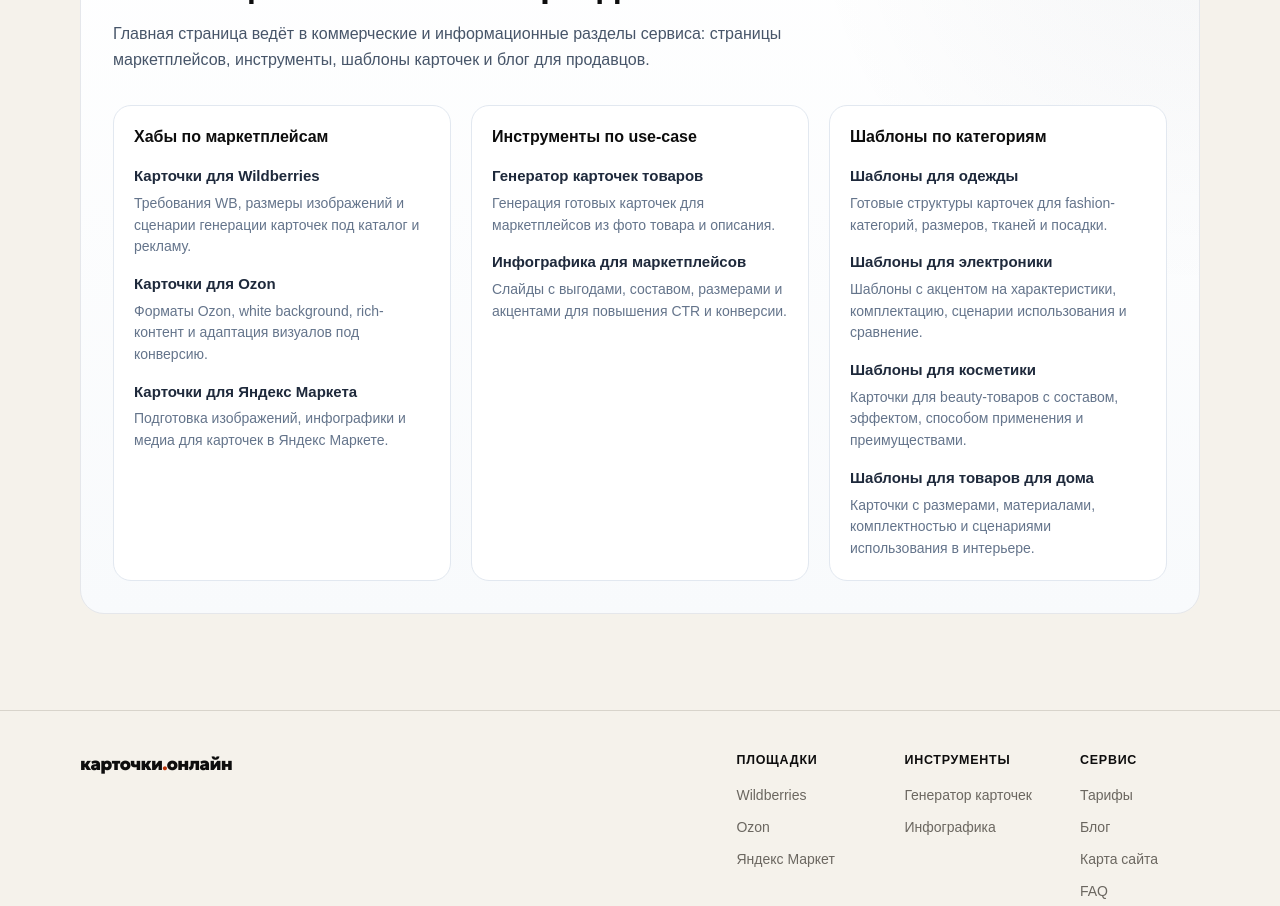
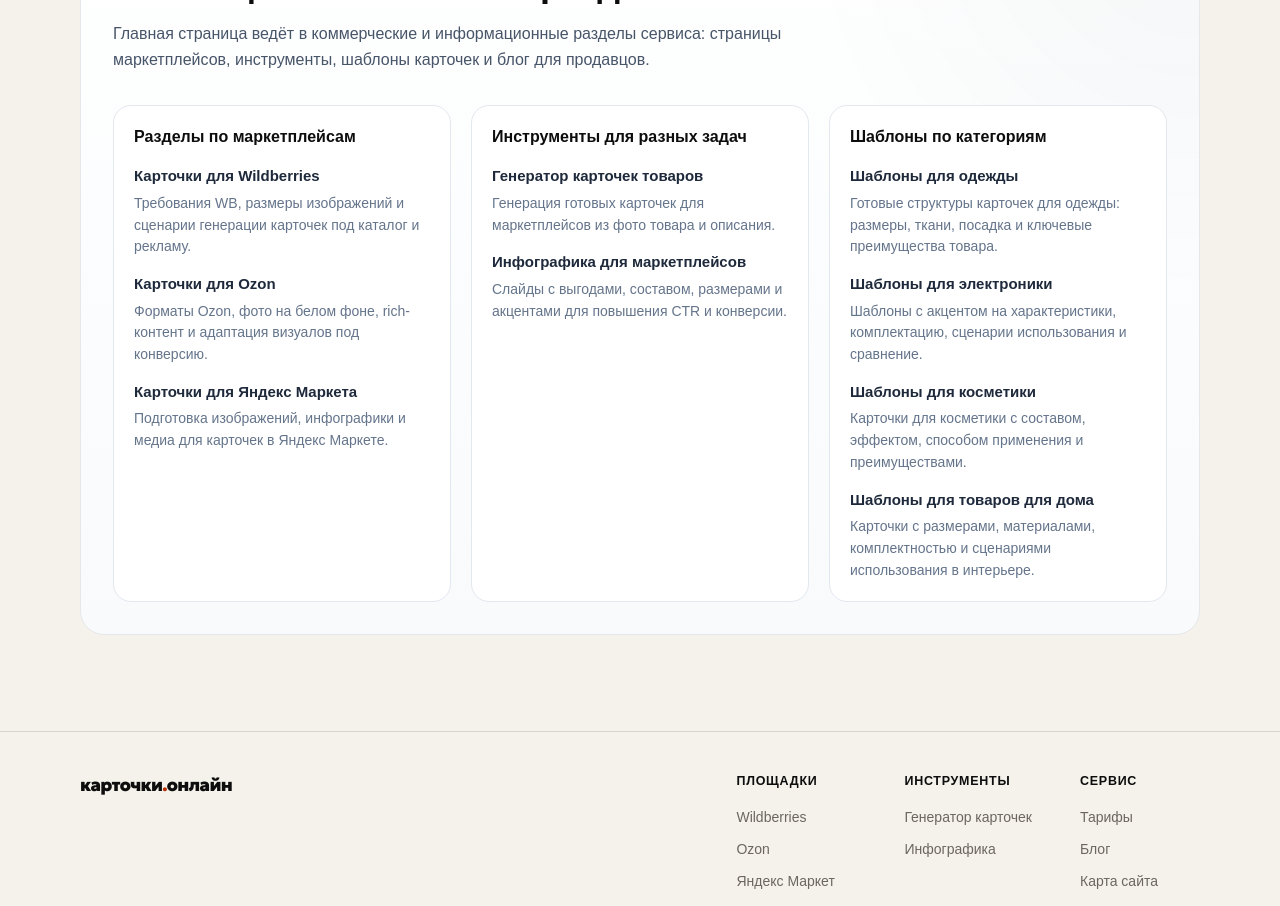
Before and after one commit to art-crazy/kartochki-online-front, a Next.js app: page / in a window 1280 px wide. Shown: the part 7820-8726 px from the top of the page. Built offline with nearby package versions, Linux system fonts and the light colour scheme; no server answers; a web font is replaced by a local one.

Commit message:
Refine Russian SEO linking copy

```diff
--- a/src/shared/seo/internal-linking.ts
+++ b/src/shared/seo/internal-linking.ts
@@ -27,7 +27,7 @@
   ozon: {
     href: "/marketplaces/ozon",
     label: "Карточки для Ozon",
-    description: "Форматы Ozon, white background, rich-контент и адаптация визуалов под конверсию.",
+    description: "Форматы Ozon, фото на белом фоне, rich-контент и адаптация визуалов под конверсию.",
   },
   yandexMarket: {
     href: "/marketplaces/yandex-market",
@@ -53,7 +53,7 @@
   odezhda: {
     href: "/templates/odezhda",
     label: "Шаблоны для одежды",
-    description: "Готовые структуры карточек для fashion-категорий, размеров, тканей и посадки.",
+    description: "Готовые структуры карточек для одежды: размеры, ткани, посадка и ключевые преимущества товара.",
   },
   elektronika: {
     href: "/templates/elektronika",
@@ -63,7 +63,7 @@
   kosmetika: {
     href: "/templates/kosmetika",
     label: "Шаблоны для косметики",
-    description: "Карточки для beauty-товаров с составом, эффектом, способом применения и преимуществами.",
+    description: "Карточки для косметики с составом, эффектом, способом применения и преимуществами.",
   },
   tovaryDlyaDoma: {
     href: "/templates/tovary-dlya-doma",
@@ -97,11 +97,11 @@
 export function getHomeLinkGroups(): SeoLinkGroup[] {
   return [
     {
-      title: "Хабы по маркетплейсам",
+      title: "Разделы по маркетплейсам",
       links: [marketplaceLinks.wildberries, marketplaceLinks.ozon, marketplaceLinks.yandexMarket],
     },
     {
-      title: "Инструменты по use-case",
+      title: "Инструменты для разных задач",
       links: [toolLinks.generator, toolLinks.infographics],
     },
     {
```
